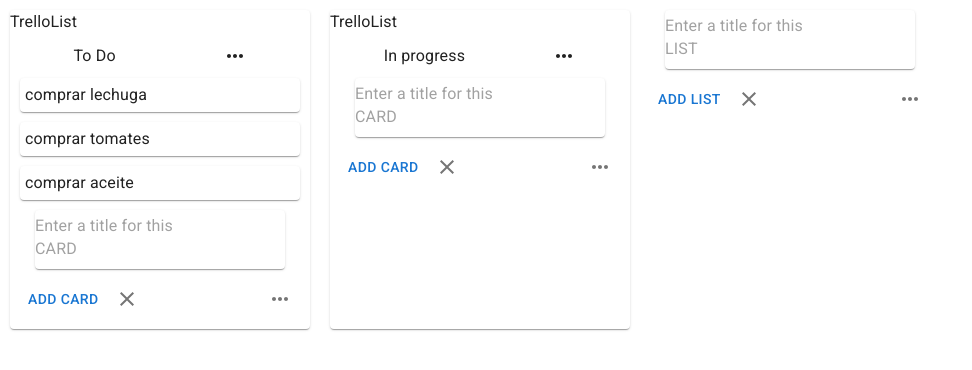
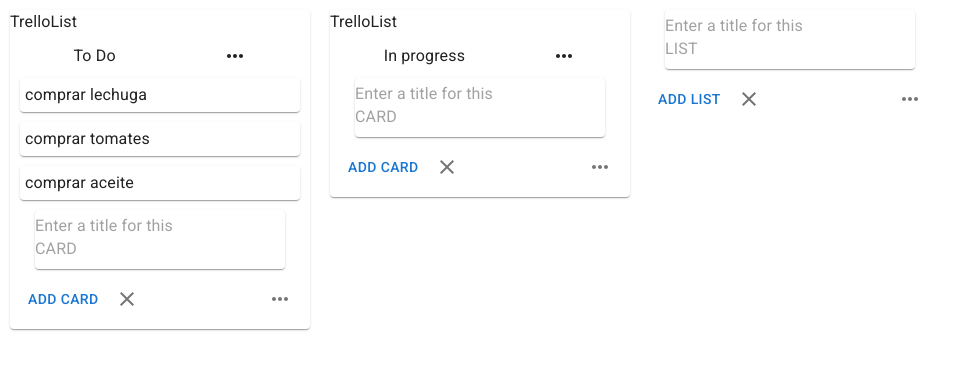
Before and after one commit to pascualbeatriz/trello-clone, a React (Create React App) app: page / in a window 1280 px wide. Shown: the top 370 px of the page, without its empty margins (0-972 px from the left). Built offline with nearby package versions, Linux system fonts and the light colour scheme.

Commit message:
Include redux and beautiful dnd

```diff
--- a/src/App.js
+++ b/src/App.js
@@ -4,6 +4,8 @@
 import { Fragment } from "react";
 import AddCardorList from "./components/AddCardorList";
 import { connect } from "react-redux";
+ // eslint-disable-next-line
+import { DragDropContext, Droppable } from 'react-beautiful-dnd';
 
 const useStyle = makeStyles((theme) => ({
   roots: {
@@ -18,23 +20,39 @@
 function App({ listIds, lists }) {
   const classes = useStyle();
 
+  const onDragEnd = () => {
+
+  }
+
   return (
     <Fragment className={classes.roots}>
-      <div className={classes.container}>
+      <DragDropContext onDragEnd={onDragEnd}>
+      {/*  // eslint-disable-next-line  */}
+        <Droppable droppableId='12345' type='list' direction='horizontal'>
+        {
+          (provided) => (
+          <div className={classes.container} {...provided.droppableProps} ref={provided.innerRef}
+            >
             {listIds.map((listId, idx) => {
-          console.log(listId);
+              console.log(listId[listId], "A VER QUE ES ESTO")
               const list = lists[listId];
-          return <TrelloList list={list} key={idx} />;
+              console.log(list, "Lo que da es el item entero")
+              return <TrelloList list={list} listId={listId} key={idx} />;
             })}
             <div>
-          <AddCardorList type="list" />
+              <AddCardorList type="list" /> {provided.placeholder}
             </div>
           </div>
+          )
+        }
+        </Droppable>
+      </DragDropContext>
     </Fragment>
   );
 }
 
 const mapStateToProps = (state) => {
+  console.log(state.listIds, "EL LIST:ID")
   return {
     listIds: state.listIds,
     lists: state.lists,
--- /dev/null
+++ b/src/ContextAPI.js
@@ -0,0 +1,3 @@
+import { createContext } from "react";
+
+export default createContext(null)
--- a/src/components/AddCardorListTitle.js
+++ b/src/components/AddCardorListTitle.js
@@ -36,7 +36,7 @@
 const AddCardorListTitle = ({ type, setOpen, addCard, addList, listId }) => {
   const classes = useStyle();
   const [title, setTitle] = useState("");
-  console.log(title);
+  // console.log(title);
 
   function onClickAddCard() {
     addCard(listId, title);
--- a/src/components/TrelloCard.js
+++ b/src/components/TrelloCard.js
@@ -1,6 +1,7 @@
 import React from 'react'
 import { Paper } from '@mui/material'
 import { makeStyles } from '@mui/styles';
+import { Draggable } from 'react-beautiful-dnd';
 
 
 const useStyle = makeStyles(theme => ({
@@ -10,12 +11,20 @@
   }
 }));
 
-const TrelloCard = ({card}) => {
+const TrelloCard = ({card, index}) => {
   const classes = useStyle();
   return (
-    <Paper className={classes.rootCard}>
-      <div>{card.title}</div>
-    </Paper>
+    <Draggable draggableId={card.id} index={index}>
+    {
+      (provided) => (
+        <div {...provided.draggableProps} {...provided.dragHandleProps} ref={provided.innerRef}>
+          <Paper className={classes.rootCard}>
+            <div>{card.title}</div>
+          </Paper>
+        </div>
+      )
+    }
+    </Draggable>
   )
 }
 
--- a/src/components/TrelloList.js
+++ b/src/components/TrelloList.js
@@ -4,6 +4,7 @@
 import CardTitle from "./CardTitle";
 import TrelloCard from "./TrelloCard";
 import AddCardorList from "./AddCardorList";
+import { Draggable, Droppable } from 'react-beautiful-dnd';
 
 // import CssBaseline from '@mui/material/CssBaseline';
 
@@ -15,19 +16,38 @@
   },
 }));
 
-const TrelloList = ({ list }) => {
-  console.log(list, "Trellolist");
+const TrelloList = ({ list, listId, index }) => {
+  console.log(listId, "ID")
   const classes = useStyle();
   return (
-    <Paper className={classes.root}>
-      <CssBaseline />
-      <div>TrelloList</div>
-      <CardTitle title={list.title} listId={list.id} />{" "}
-      {list.cards.map((card) => (
-        <TrelloCard card={card} key={card.id} />
-      ))}
-      <AddCardorList listId={list.id} type="card" />
-    </Paper>
+    <Draggable draggableId= {listId} index={index}>
+    {
+      (provided) => (
+        <div {...provided.draggableProps} ref={provided.innerRef}>
+          <Paper className={classes.root}  {...provided.dragHandleProps}>
+            <CssBaseline />
+            <div>TrelloList</div>
+            <CardTitle title={list.title} listId={listId} />
+              <Droppable droppableId={listId}>
+              {
+                (provided) => (
+                  <div>
+                    {
+                      list.cards.map((card,index) => (
+                      <TrelloCard card={card} key={card.id} />
+                    ))
+                    }
+                  </div>
+                )
+              }
+              </Droppable> {provided.placeholder}
+
+            <AddCardorList listId={listId} type="card" />
+          </Paper>
+        </div>
+      )
+    }
+    </Draggable>
   );
 };
 
--- a/src/redux/reducer.js
+++ b/src/redux/reducer.js
@@ -34,6 +34,7 @@
     case ADD_CARD: {
       const { listId, cardTitle } = action;
       const list = state.lists[listId];
+
       list.cards.push({ id: Date.now(), title: cardTitle });
       const newListsObject = { ...state.lists, [listId]: list };
       return Object.assign({}, state, {
```
Also changed, not shown: 1 other file (tests, documents, lock files or other folders). Lines whose indentation alone changed are shown as unchanged.
